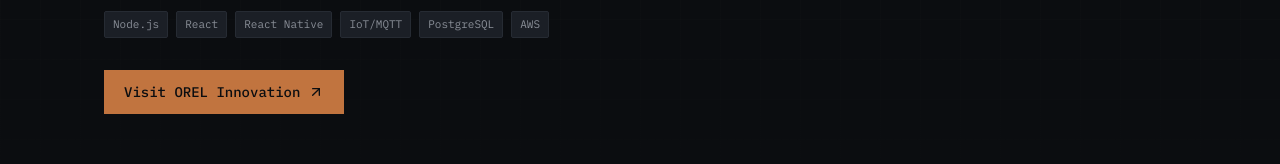
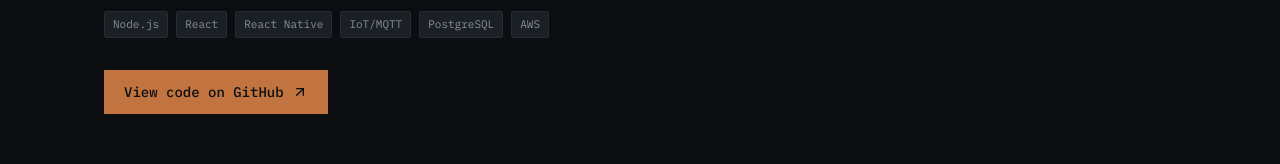
Before and after one commit to infosloption-byte/siri, a React (Vite) app: page /work/orel-innovation in a window 1280 px wide. Shown: the part 326-490 px from the top of the page. Built offline with nearby package versions, Linux system fonts and the light colour scheme.

Commit message:
fix(work): label GitHub code links in project case studies

```diff
--- a/src/pages/WorkDetail.tsx
+++ b/src/pages/WorkDetail.tsx
@@ -45,8 +45,9 @@ export default function WorkDetail() {
             {project.url && (
               <div className="mt-8">
                 <PrimaryButton href={project.url}>
-                  Visit {project.name} <ArrowUpRight size={16} />
+                  {project.sourceNote ? "View related GitHub code" : "View code on GitHub"} <ArrowUpRight size={16} />
                 </PrimaryButton>
+                {project.sourceNote && <p className="mt-3 max-w-xl text-xs text-muted">{project.sourceNote}</p>}
               </div>
             )}
           </Container>
```
